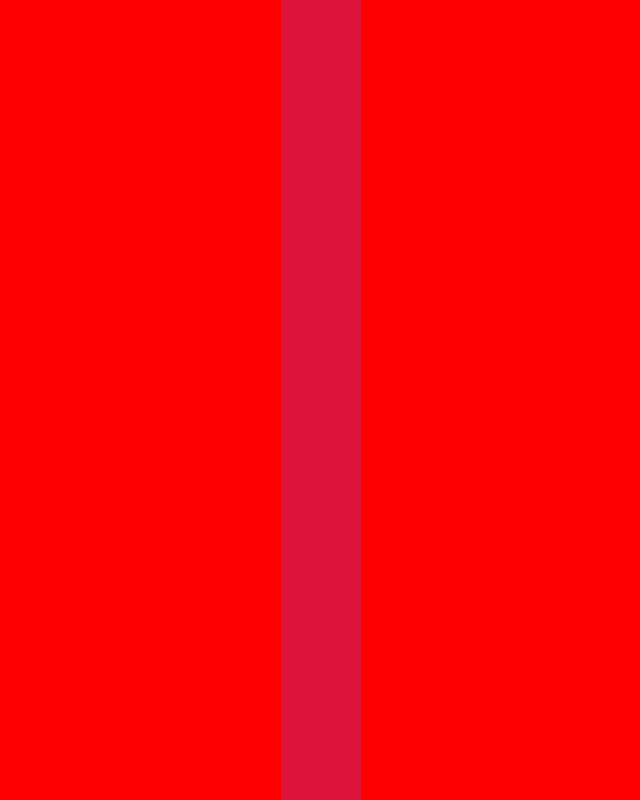
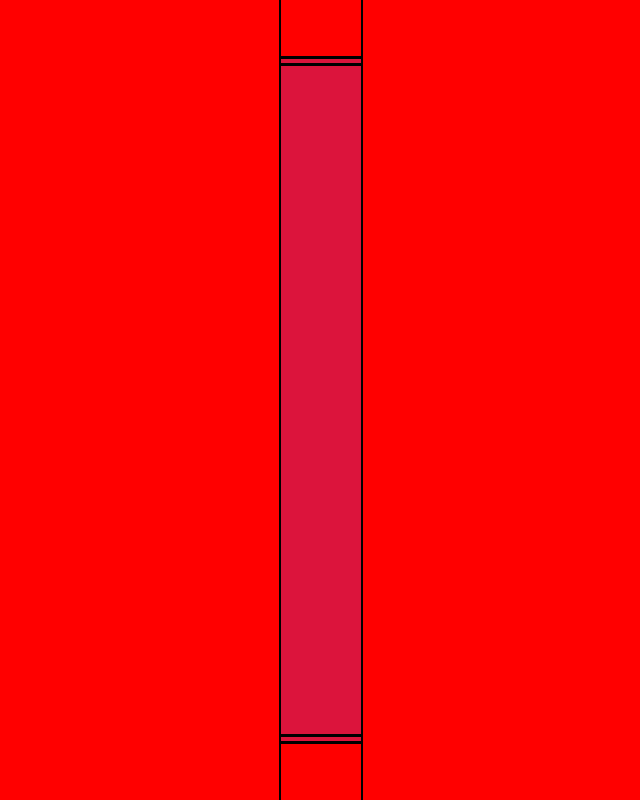
Before and after one commit to aeolion7/pokedex, a plain HTML site: page public/index.html in a window 1280 px wide. Shown: the whole page, without its empty margins (319-959 px from the left). Drawn offline with Linux system fonts and the light colour scheme.

Commit message:
structure update

```diff
--- a/public/index.html
+++ b/public/index.html
@@ -11,7 +11,11 @@
   <body>
     <div class="container">
       <div id="left-side"></div>
-      <div id="spine"></div>
+      <div id="spine">
+        <div class="spine-divider"></div>
+        <div id="spine-main"></div>
+        <div class="spine-divider"></div>
+      </div>
       <div id="right-side"></div>
     </div>
   </body>
--- a/public/style.css
+++ b/public/style.css
@@ -6,6 +6,11 @@ body {
   display: flex;
   height: 100vh;
   width: 100vw;
+}
+
+.spine-divider {
+  flex: 2;
+  background-color: red;
 }
 
 #left-side {
@@ -20,5 +25,15 @@ body {
 
 #spine {
   background-color: crimson;
+  border-left: 2px solid black;
+  border-right: 2px solid black;
+  display: flex;
   flex: 2;
+  flex-direction: column;
 }
+
+#spine-main {
+  flex: 24;
+  border-top: 10px double black;
+  border-bottom: 10px double black;
+}
```
